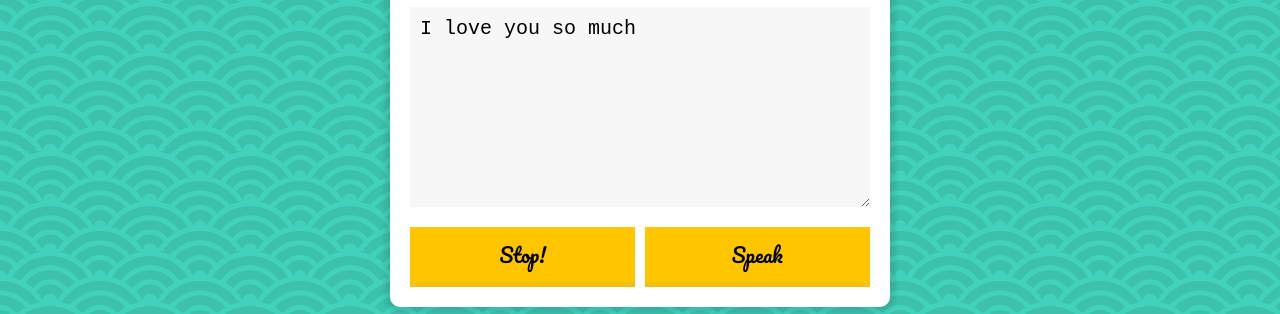
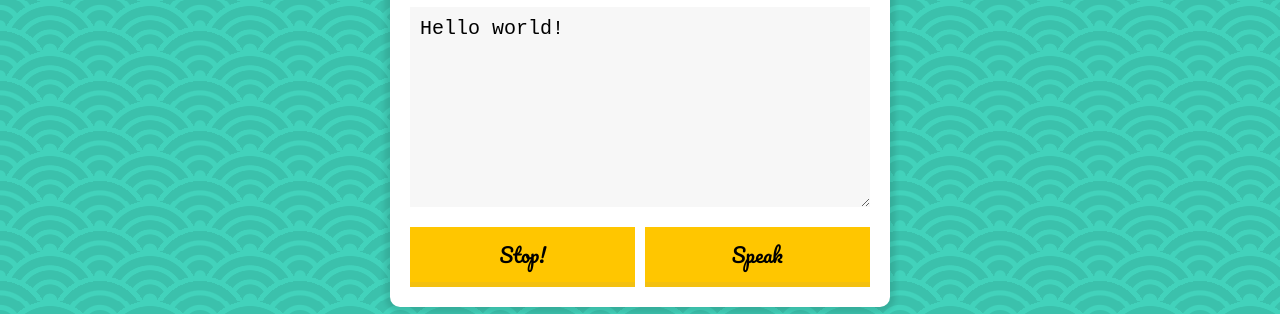
Before and after one commit to abrilgarciaduran/JS-speechSynthesis, a plain HTML site: page index.html in a window 1280 px wide. Shown: the part 399-713 px from the top of the page. Drawn offline with Linux system fonts and the light colour scheme.

Commit message:
index modified

```diff
--- a/index.html
+++ b/index.html
@@ -24,7 +24,7 @@
         <label for="pitch">Pitch:</label>
 
         <input name="pitch" type="range" min="0" max="2" step="0.1">
-        <textarea name="text">I love you so much</textarea>
+        <textarea name="text">Hello world!</textarea>
         <button id="stop">Stop!</button>
         <button id="speak">Speak</button>
 
```
